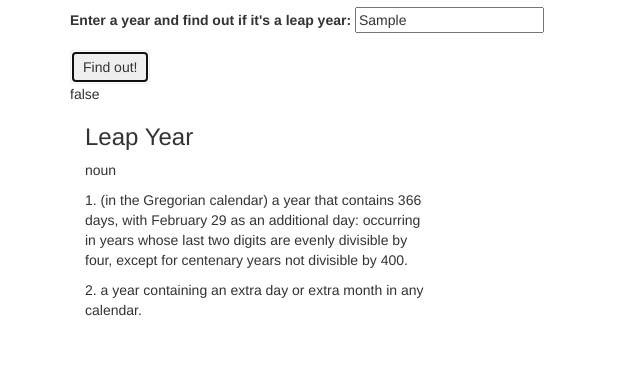
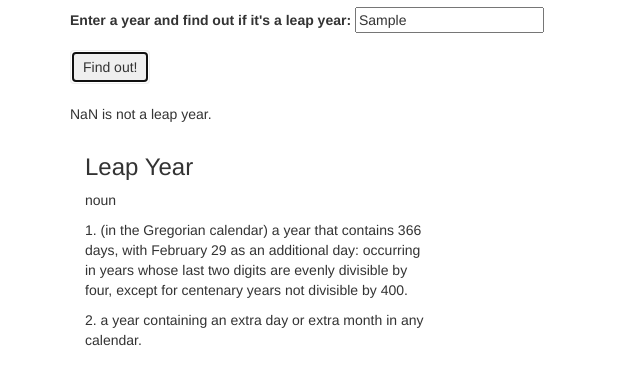
Before and after one commit to rg-epicodus/leap-year-detector, a plain HTML site: page index.html in a window 1280 px wide. Both pictures are taken after typing "Sample" into the empty fields and a click on the button "Find out!". Shown: the part 63-448 px from the top of the page, without its empty margins (0-640 px from the left). Drawn offline with Linux system fonts and the light colour scheme.

Commit message:
clean up code and user interface for final version

```diff
--- a/css/styles.css
+++ b/css/styles.css
@@ -0,0 +1,3 @@
+#result {
+  display: none;
+}
--- a/index.html
+++ b/index.html
@@ -19,9 +19,9 @@
 
         <button type="submit" class="btn">Find out!</button>
       </form>
-
+      <br>
       <div id="result">
-
+        <p><span class="year"></span> is <span class="not"></span> a leap year.</p>
       </div>
       <div class="col-lg-4">
         <h3>Leap Year</h3>
--- a/js/scripts.js
+++ b/js/scripts.js
@@ -17,6 +17,15 @@ $(document).ready(function() {
     event.preventDefault();
     var year = parseInt($("input#year").val());
     var result = leapYear(year);
-    $("#result").text(result);
+
+    $(".year").text(year);
+
+    if (!result) {    //same as writing if (reult === false)
+      $(".not").text("not");
+    } else {
+      $(".not").text("");
+    }
+
+    $("#result").show();
   });
 });
```
